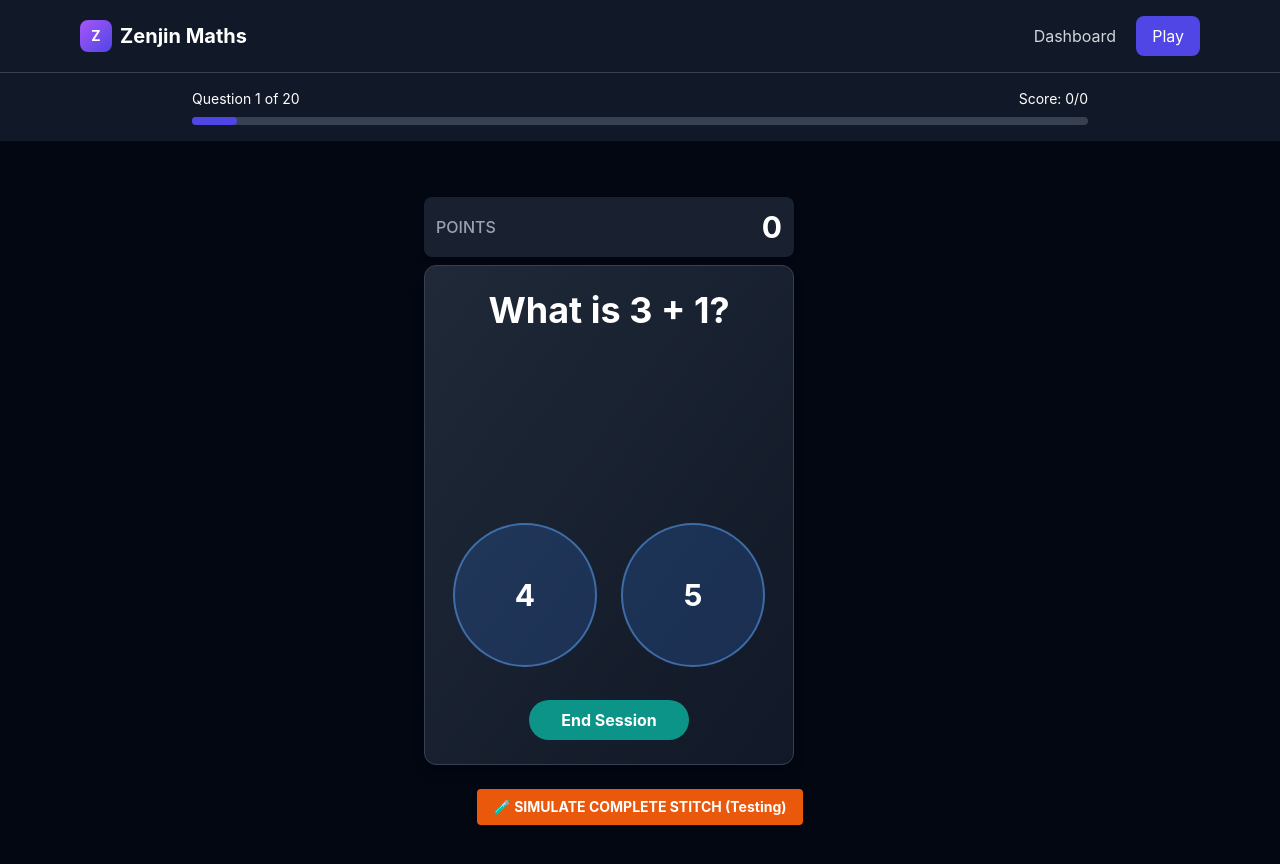
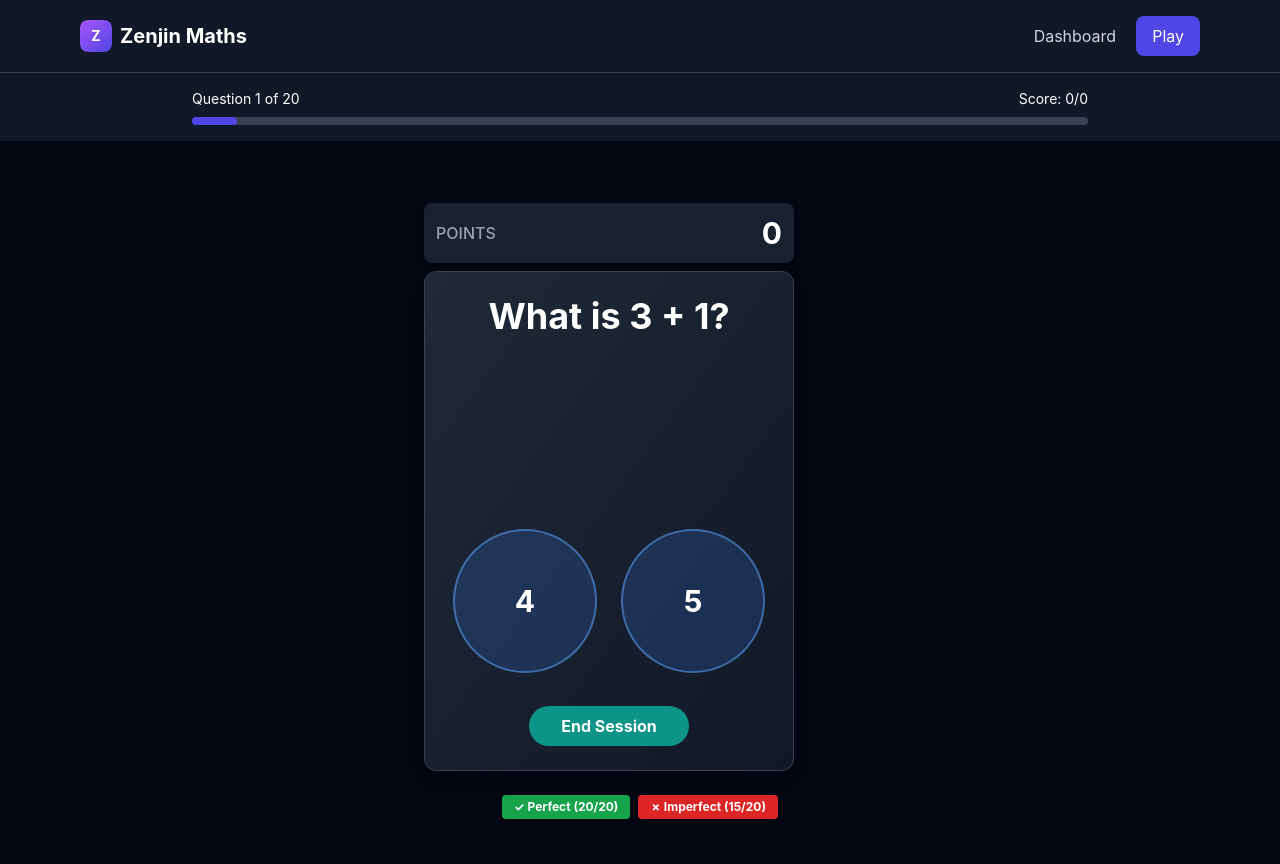
Before and after one commit to thomascassidyzm/zenjin-rebuild, a React (Vite) app: page / in a window 1280 px wide. Both pictures are taken after a click on the button "Play". Shown: the top 864 px of the page. Built offline with nearby package versions, Linux system fonts and the light colour scheme.

Commit message:
Added completion buttons

```diff
--- a/src/App.tsx
+++ b/src/App.tsx
@@ -282,18 +282,25 @@ const LearningSession: React.FC<{ learningPathId?: string }> = ({ learningPathId
               onAnswerSelected={handleAnswerSelected}
             />
 
-            {/* Temporary Testing Button */}
-            <div className="mt-4 text-center">
+            {/* Testing Buttons */}
+            <div className="mt-4 text-center flex gap-2 justify-center">
               <button
                 onClick={() => {
-                  // Simulate perfect completion - seamless Live-Aid transition
                   const perfectScore = { correct: 20, total: 20 };
                   handleStitchCompletion(perfectScore);
-                  // No setSessionComplete - Live-Aid model continues seamlessly
                 }}
-                className="bg-orange-600 hover:bg-orange-700 text-white text-sm font-bold py-2 px-4 rounded transition-colors"
+                className="bg-green-600 hover:bg-green-700 text-white text-xs font-bold py-1 px-3 rounded transition-colors"
               >
-                🧪 SIMULATE COMPLETE STITCH (Testing)
+                ✓ Perfect (20/20)
+              </button>
+              <button
+                onClick={() => {
+                  const imperfectScore = { correct: 15, total: 20 };
+                  handleStitchCompletion(imperfectScore);
+                }}
+                className="bg-red-600 hover:bg-red-700 text-white text-xs font-bold py-1 px-3 rounded transition-colors"
+              >
+                ✗ Imperfect (15/20)
               </button>
             </div>
           </div>
```
